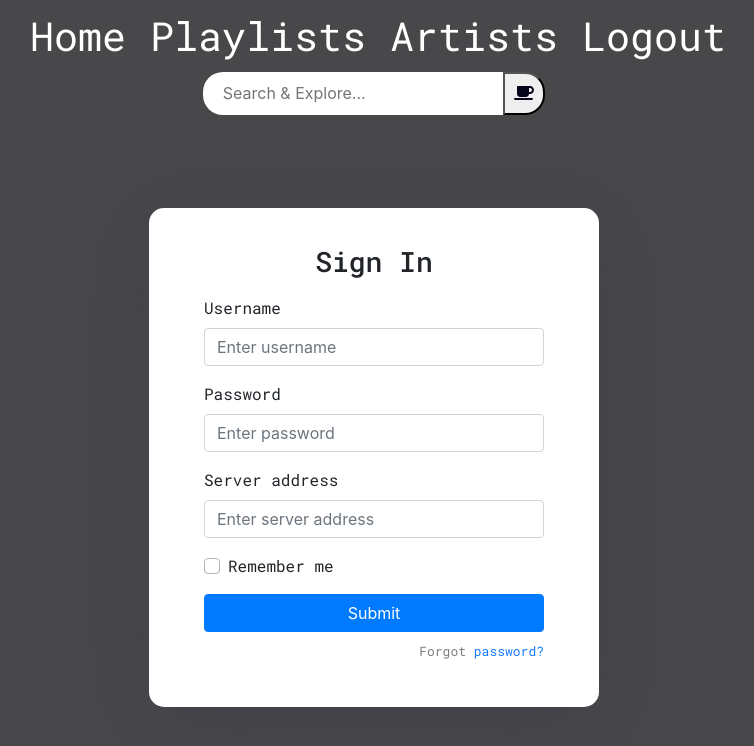
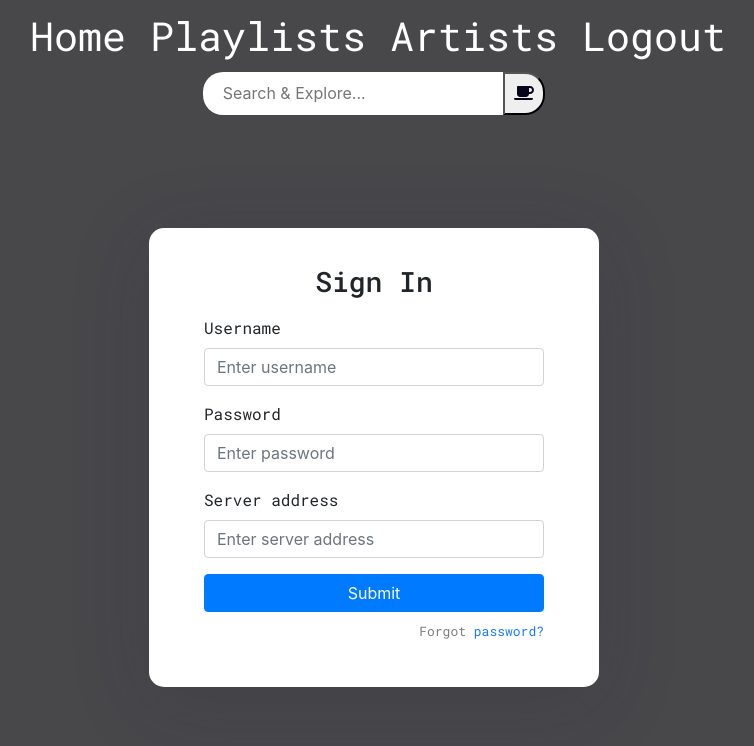
Before and after one commit to phil-hudson/airsonic-react, a React (Create React App) app: page / in a window 1280 px wide. Shown: the top 746 px of the page, without its empty margins (266-1020 px from the left). Built offline with nearby package versions, Linux system fonts and the light colour scheme.

Commit message:
fix broken login update dep

```diff
--- a/package.json
+++ b/package.json
@@ -45,7 +45,7 @@
     ]
   },
   "devDependencies": {
-    "babel-loader": "^8.0.6",
+    "babel-loader": "^8.1.0",
     "redux-devtools": "^3.5.0",
     "redux-devtools-extension": "^2.13.8",
     "svgo": "1.3.2"
--- a/src/components/pages/login.component.js
+++ b/src/components/pages/login.component.js
@@ -13,7 +13,7 @@ const Login = (props) => {
 
     const username = localStorage.getItem('username');
     const server = localStorage.getItem('server');
-    const [inputs, setInputs] = useState({"username": username, "password": "", "serverAddress": server, 'remember': false});
+    const [inputs, setInputs] = useState({"username": username, "password": "", "serverAddress": server});
     const history = useHistory()
     const handleInputChange = (event) => {
         event.persist();
@@ -36,7 +36,7 @@ const Login = (props) => {
         };
     };
 
-    const loginRequest = (server, username, token, salt, remember) => {
+    const loginRequest = (server, username, token, salt) => {
         const appName = 'ReactFrontend';
         fetch(`${server}/rest/ping.view?u=${username}&t=${token}&s=${salt}&v=1.15.0&c=${appName}&f=json`, {
             crossDomain: true,
@@ -48,13 +48,12 @@ const Login = (props) => {
                 console.log('success');
                 console.log(data);
                 if (data['subsonic-response']['status'] === 'ok') {
+                    console.log('successful auth');
                     // store token
-                    if (remember === true) {
                     localStorage.setItem('server', server);
                     localStorage.setItem('username', username);
                     localStorage.setItem('token', token);
                     localStorage.setItem('salt', salt);
-                    }
                     props.setSuccessfulAuth(true);
                     history.push("/home")
                 } else {
@@ -84,16 +83,18 @@ const Login = (props) => {
 
                     <div className="form-group">
                         <label>Server address</label>
-                <input type="text" className="form-control" placeholder="Enter server address" name="serverAddress"
+                        <input type="text" className="form-control" placeholder="Enter server address"
+                               name="serverAddress"
                                onChange={handleInputChange} value={inputs.serverAddress} required/>
                     </div>
 
-            <div className="form-group">
-                <div className="custom-control custom-checkbox">
-                    <input type="checkbox" className="custom-control-input" name="remember" id="remember"/>
-                    <label className="custom-control-label" htmlFor="remember">Remember me</label>
-                </div>
-            </div>
+                    {/*<div className="form-group">*/}
+                    {/*    <div className="custom-control custom-checkbox">*/}
+                    {/*        <input type="checkbox" className="custom-control-input" name="remember" id="remember"*/}
+                    {/*               defaultChecked={inputs.remember}/>*/}
+                    {/*        <label className="custom-control-label" htmlFor="remember">Remember me</label>*/}
+                    {/*    </div>*/}
+                    {/*</div>*/}
 
                     <button type="submit" className="btn btn-primary btn-block">Submit</button>
                     <p className="forgot-password text-right">
```
Also changed, not shown: 2 other files (tests, documents, lock files or other folders). Lines whose indentation alone changed are shown as unchanged.
